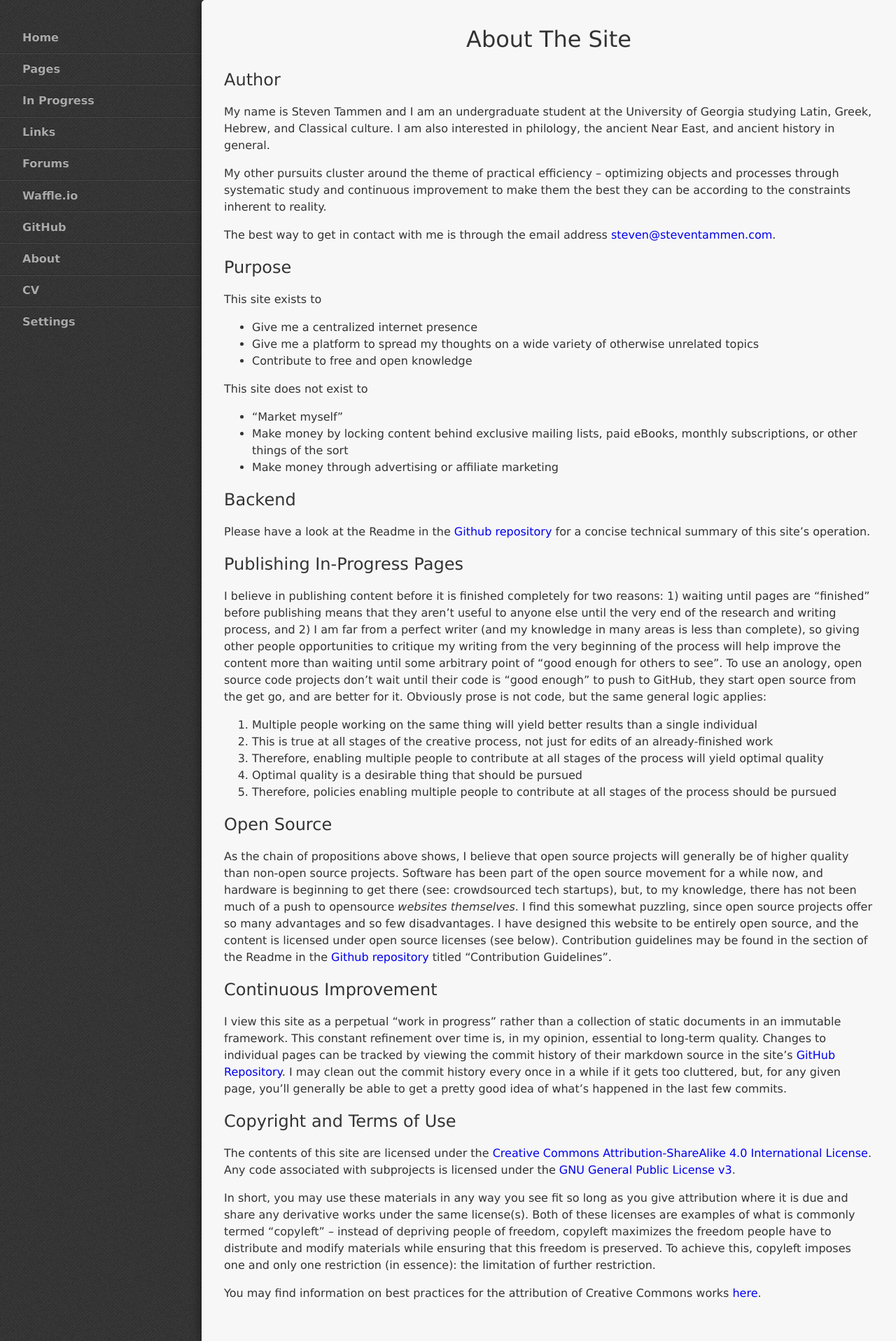
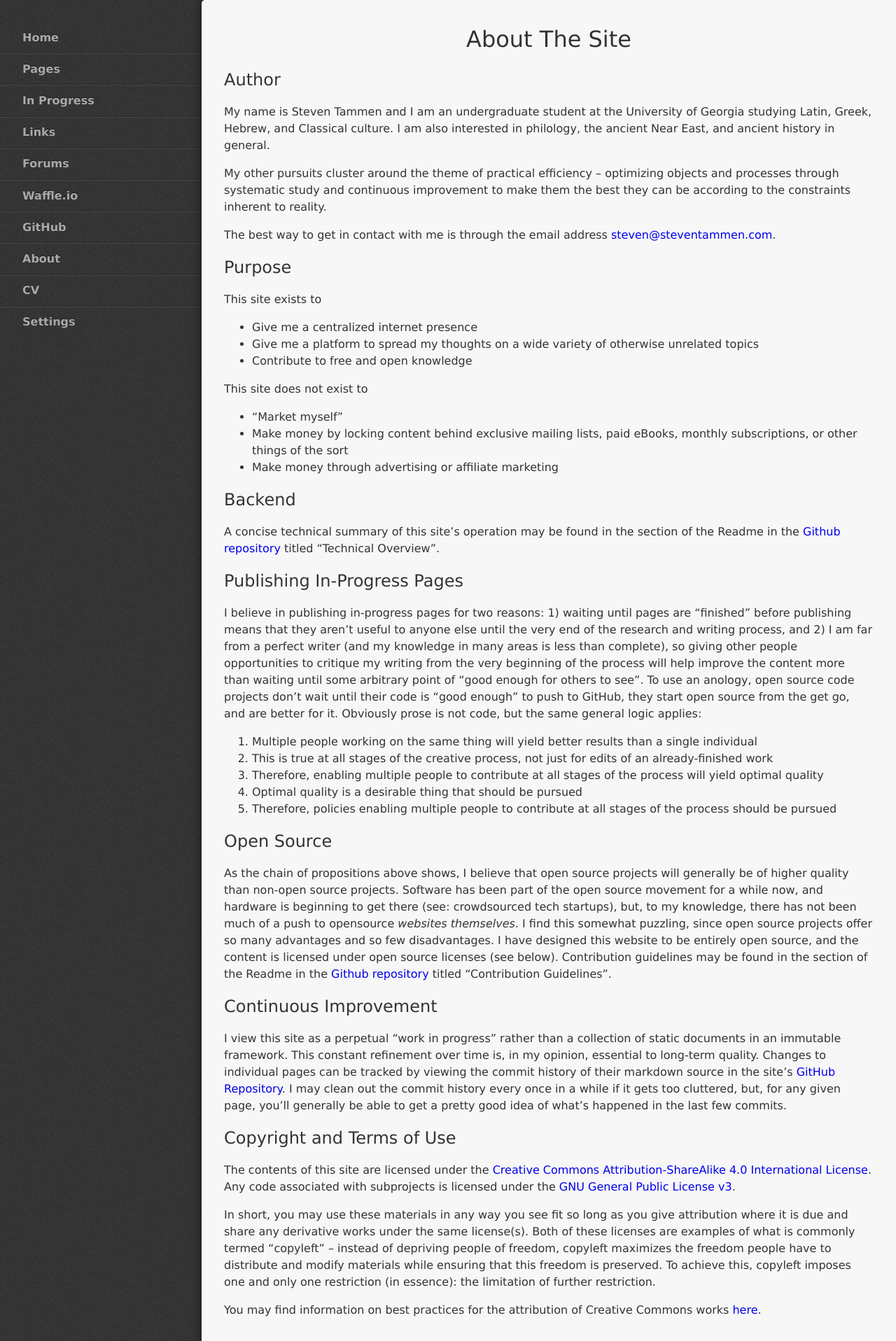
Before and after one commit to StevenTammen/StevenTammen.github.io, a Jekyll site: the page built from pages/about.md, in a window 1280 px wide. Shown: the whole page at 70% size. Built offline with Jekyll 4.4.1, drawn with Linux system fonts in a browser that asks for light colours.

Commit message:
Update about.md

```diff
--- a/pages/about.md
+++ b/pages/about.md
@@ -30,11 +30,11 @@
 
 ## Backend
 
-Please have a look at the Readme in the [Github repository](https://github.com/StevenTammen/steventammen.github.io) for a concise technical summary of this site's operation.
+A concise technical summary of this site's operation may be found in the section of the Readme in the [Github repository](https://github.com/StevenTammen/steventammen.github.io) titled "Technical Overview".
 
 ## Publishing In-Progress Pages
 
-I believe in publishing content before it is finished completely for two reasons: 1) waiting until pages are "finished" before publishing means that they aren't useful to anyone else until the very end of the research and writing process, and 2) I am far from a perfect writer (and my knowledge in many areas is less than complete), so giving other people opportunities to critique my writing from the very beginning of the process will help improve the content more than waiting until some arbitrary point of "good enough for others to see". To use an anology, open source code projects don't wait until their code is "good enough" to push to GitHub, they start open source from the get go, and are better for it. Obviously prose is not code, but the same general logic applies:
+I believe in publishing in-progress pages for two reasons: 1) waiting until pages are "finished" before publishing means that they aren't useful to anyone else until the very end of the research and writing process, and 2) I am far from a perfect writer (and my knowledge in many areas is less than complete), so giving other people opportunities to critique my writing from the very beginning of the process will help improve the content more than waiting until some arbitrary point of "good enough for others to see". To use an anology, open source code projects don't wait until their code is "good enough" to push to GitHub, they start open source from the get go, and are better for it. Obviously prose is not code, but the same general logic applies:
 
 1. Multiple people working on the same thing will yield better results than a single individual
 2. This is true at all stages of the creative process, not just for edits of an already-finished work
```
